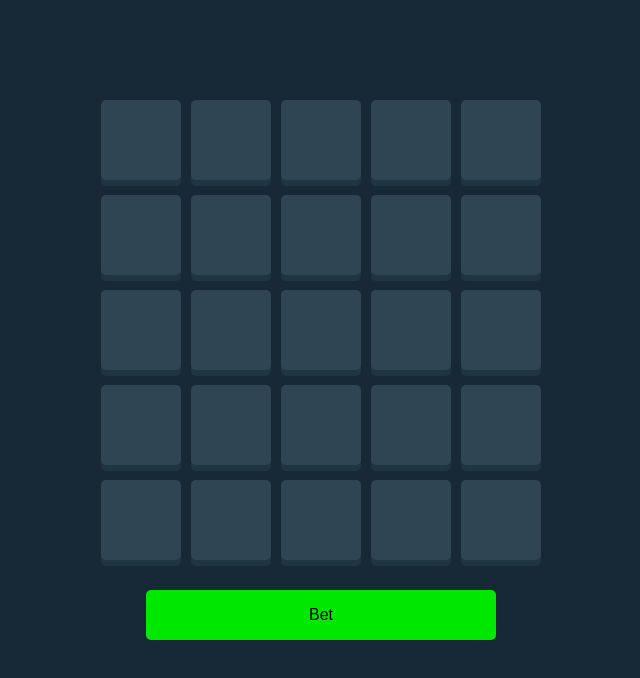
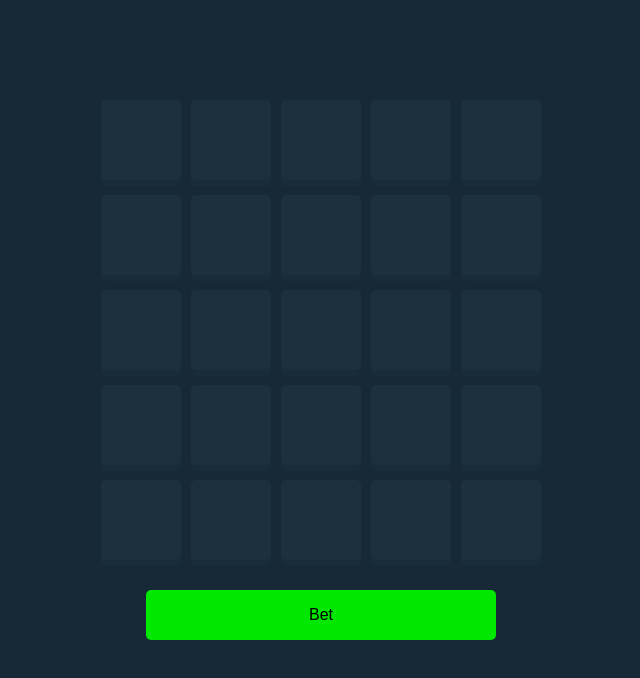
Before and after one commit to bevieboo/bevinsun-easygo-mines-test, a React (Create React App) app: page / in a window 1280 px wide. Shown: the top 678 px of the page, without its empty margins (319-959 px from the left). Built offline with nearby package versions, Linux system fonts and the light colour scheme.

Commit message:
set opacity to unrevealed tiles at end of game

```diff
--- a/src/components/Game.tsx
+++ b/src/components/Game.tsx
@@ -81,6 +81,9 @@ const Game = () => {
           <Tile
             key={`tile-${i}`}
             onClick={() => revealTile(i)}
+            isDisabled={
+              !isInProgress || (isEnded && !revealedTiles.includes(i))
+            }
             isRevealed={isEnded || revealedTiles.includes(i)}
             img={mines.includes(i) ? Mine : Gem}
           />
--- a/src/components/Tile.tsx
+++ b/src/components/Tile.tsx
@@ -3,11 +3,13 @@ import styled from 'styled-components';
 type Props = {
   onClick: React.MouseEventHandler<HTMLButtonElement>;
   isRevealed: boolean;
+  isDisabled: boolean;
   img: React.FC;
 };
 
 const StyledTile = styled.button<{
   isRevealed: boolean;
+  isDisabled: boolean;
 }>`
   display: flex;
   justify-content: center;
@@ -27,15 +29,36 @@ const StyledTile = styled.button<{
     pointer-events: none;
   `}
 
+  ${({ isDisabled }) =>
+    isDisabled &&
+    `
+    pointer-events: none;
+    opacity: 0.25;
+  `}
+
+  :hover {
+    background-color: #557086;
+    transform: translateY(-2px);
+  }
+
   svg {
     width: 80%;
     height: 80%;
   }
 `;
 
-export const Tile = ({ onClick, isRevealed, img: Image }: Props) => {
+export const Tile = ({
+  onClick,
+  isRevealed,
+  isDisabled,
+  img: Image,
+}: Props) => {
   return (
-    <StyledTile onClick={onClick} isRevealed={isRevealed}>
+    <StyledTile
+      onClick={onClick}
+      isRevealed={isRevealed}
+      isDisabled={isDisabled}
+    >
       {isRevealed && <Image />}
     </StyledTile>
   );
```
